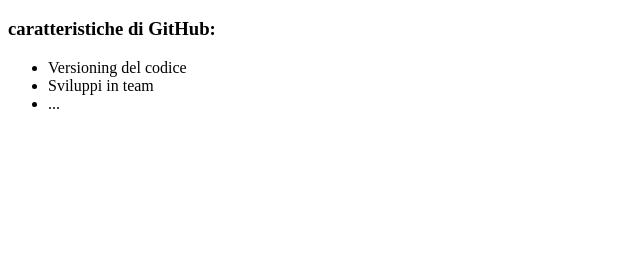
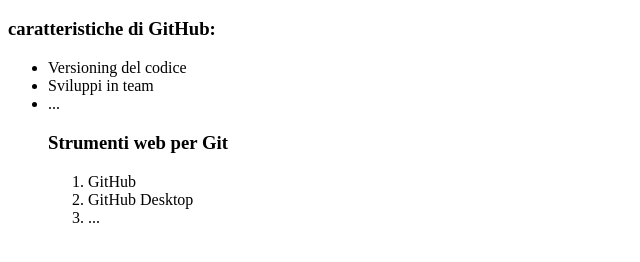
Before and after one commit to LucArmellini/test, a plain HTML site: page index.html in a window 1280 px wide. Shown: the part 48-310 px from the top of the page, without its empty margins (0-640 px from the left). Drawn offline with Linux system fonts and the light colour scheme.

Commit message:
Update index.html

```diff
--- a/index.html
+++ b/index.html
@@ -11,6 +11,12 @@
             </li>
             <li>Sviluppi in team</li>
             <li>...</li>
+            <h3>Strumenti web per Git</h3>
+            <ol>
+                <li>GitHub</li>
+                <li>GitHub Desktop</li>
+                <li>...</li>
+            </ol>
         </ul>
     </body>
 </html>
```
